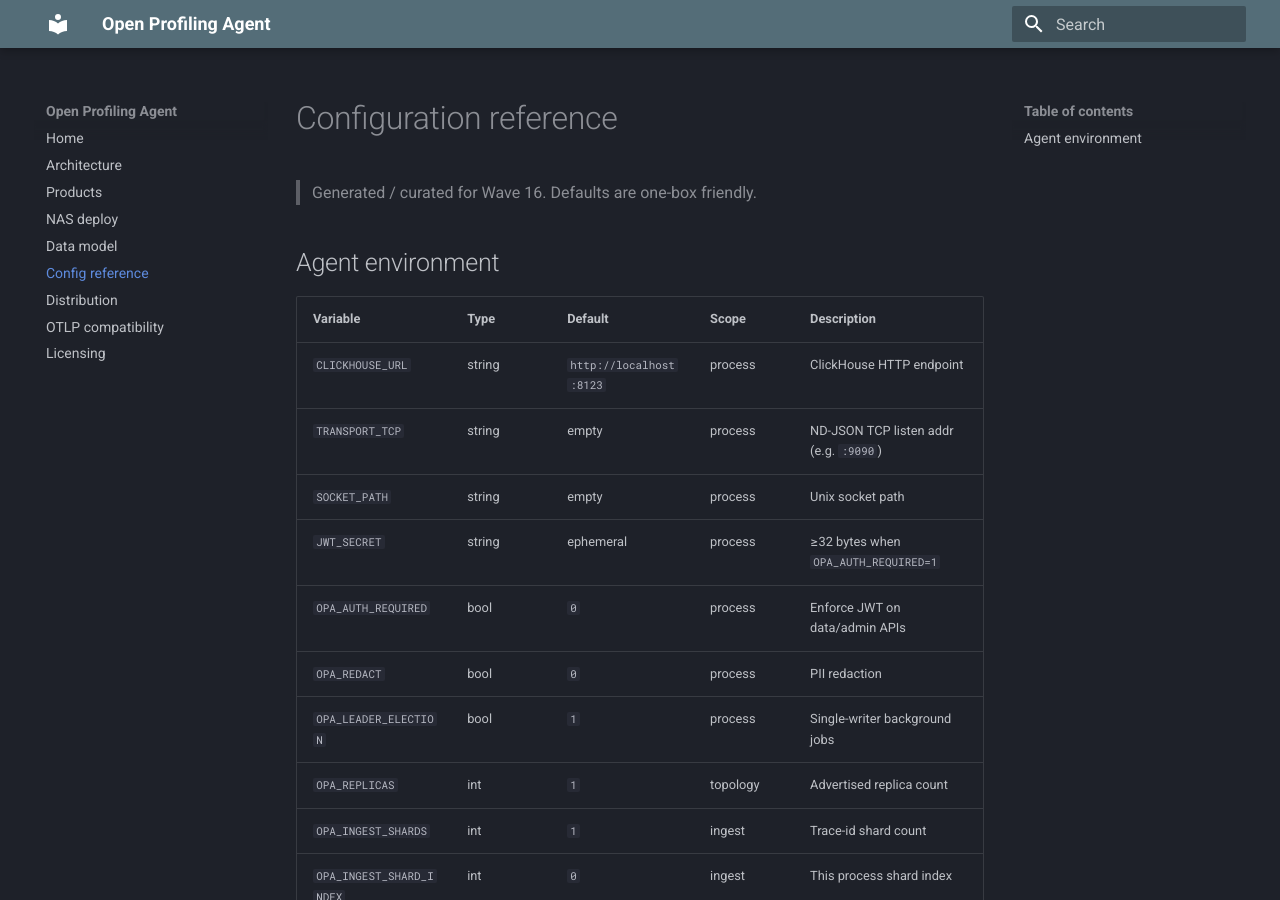
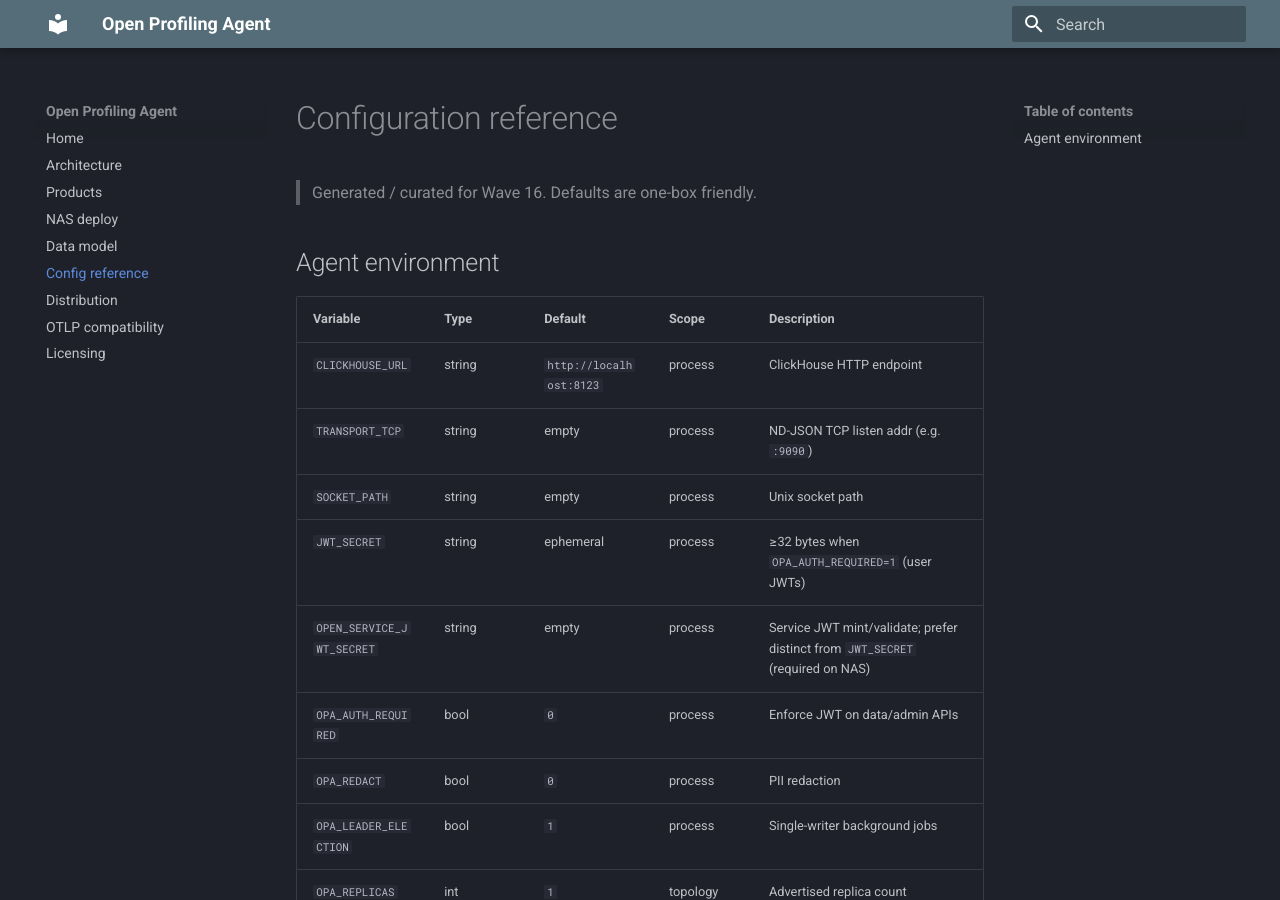
Before and after one commit to TheGrimmChester/OPA-Stack, an MkDocs documentation site: the page built from docs/config-reference.md, in a window 1280 px wide and 900 px high. Built offline with MkDocs 1.6.1 and Material for MkDocs 9.7.7, drawn with Linux system fonts in a browser that asks for light colours.

Commit message:
Feature: Require distinct OPEN_SERVICE_JWT_SECRET on NAS.
Stop falling back to JWT_SECRET for service JWTs in compose.nas.yaml and document the second secret for peer mint/validate.

```diff
--- a/docs/config-reference.md
+++ b/docs/config-reference.md
@@ -9,7 +9,8 @@
 | `CLICKHOUSE_URL` | string | `http://localhost:8123` | process | ClickHouse HTTP endpoint |
 | `TRANSPORT_TCP` | string | empty | process | ND-JSON TCP listen addr (e.g. `:9090`) |
 | `SOCKET_PATH` | string | empty | process | Unix socket path |
-| `JWT_SECRET` | string | ephemeral | process | ≥32 bytes when `OPA_AUTH_REQUIRED=1` |
+| `JWT_SECRET` | string | ephemeral | process | ≥32 bytes when `OPA_AUTH_REQUIRED=1` (user JWTs) |
+| `OPEN_SERVICE_JWT_SECRET` | string | empty | process | Service JWT mint/validate; prefer distinct from `JWT_SECRET` (required on NAS) |
 | `OPA_AUTH_REQUIRED` | bool | `0` | process | Enforce JWT on data/admin APIs |
 | `OPA_REDACT` | bool | `0` | process | PII redaction |
 | `OPA_LEADER_ELECTION` | bool | `1` | process | Single-writer background jobs |
```
Also changed, not shown: compose.nas.yaml (+10 -5 lines), docs/interop.md (+1 -1 lines), docs/nas-deploy.md (+2 -0 lines).
